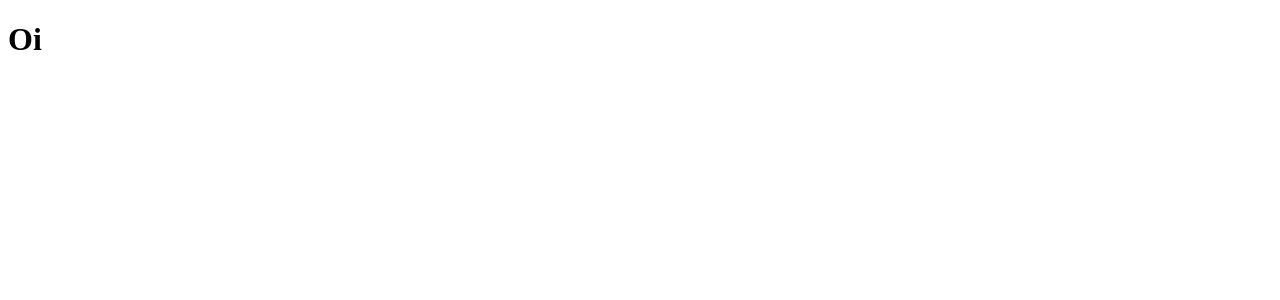
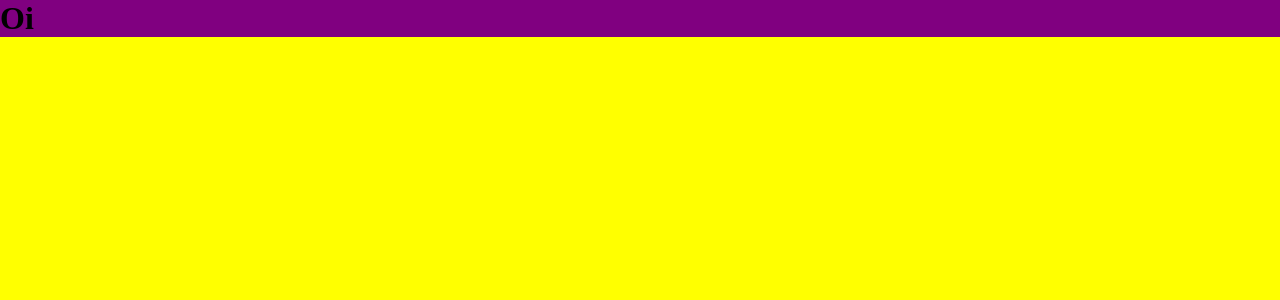
Before and after one commit to marcioandradejs/strapi-landing-pages-frontend, a React (Create React App) app: page / in a window 1280 px wide. Shown: the top 300 px of the page. Built offline with nearby package versions, Linux system fonts and the light colour scheme.

Commit message:
instalacao e configuracao do styled-components

```diff
--- a/package.json
+++ b/package.json
@@ -9,6 +9,7 @@
     "react": "^17.0.2",
     "react-dom": "^17.0.2",
     "react-scripts": "4.0.3",
+    "styled-components": "^5.3.0",
     "web-vitals": "^1.0.1"
   },
   "scripts": {
--- a/src/index.jsx
+++ b/src/index.jsx
@@ -1,10 +1,12 @@
 import React from 'react';
 import ReactDOM from 'react-dom';
+import { GlobalStyles } from './styles/global-styles';
 import Home from './templates/App';
 
 ReactDOM.render(
   <React.StrictMode>
     <Home />
+    <GlobalStyles />
   </React.StrictMode>,
   document.getElementById('root'),
 );
--- /dev/null
+++ b/src/styles/global-styles.js
@@ -0,0 +1,12 @@
+import { createGlobalStyle } from 'styled-components';
+
+export const GlobalStyles = createGlobalStyle`
+  * {
+    margin: 0;
+    padding: 0;
+  }
+
+  body {
+    background: yellow;
+  }
+`;
--- a/src/templates/App/App.css
+++ /dev/null
@@ -1,38 +0,0 @@
-.App {
-  text-align: center;
-}
-
-.App-logo {
-  height: 40vmin;
-  pointer-events: none;
-}
-
-@media (prefers-reduced-motion: no-preference) {
-  .App-logo {
-    animation: App-logo-spin infinite 20s linear;
-  }
-}
-
-.App-header {
-  background-color: #282c34;
-  min-height: 100vh;
-  display: flex;
-  flex-direction: column;
-  align-items: center;
-  justify-content: center;
-  font-size: calc(10px + 2vmin);
-  color: white;
-}
-
-.App-link {
-  color: #61dafb;
-}
-
-@keyframes App-logo-spin {
-  from {
-    transform: rotate(0deg);
-  }
-  to {
-    transform: rotate(360deg);
-  }
-}
--- a/src/templates/App/index.jsx
+++ b/src/templates/App/index.jsx
@@ -1,7 +1,11 @@
+import * as Styled from './styles';
+
 function Home() {
   return (
     <div>
-      <h1>Oi</h1>
+      <Styled.Wrapper background="purple">
+        <h1>Oi</h1>
+      </Styled.Wrapper>
     </div>
   );
 }
--- /dev/null
+++ b/src/templates/App/styles.js
@@ -0,0 +1,7 @@
+import styled, { css } from 'styled-components';
+
+export const Wrapper = styled.div`
+  ${({ background }) => css`
+    background: ${background};
+  `}
+`;
```
Also changed, not shown: 2 other files (tests, documents, lock files or other folders).
